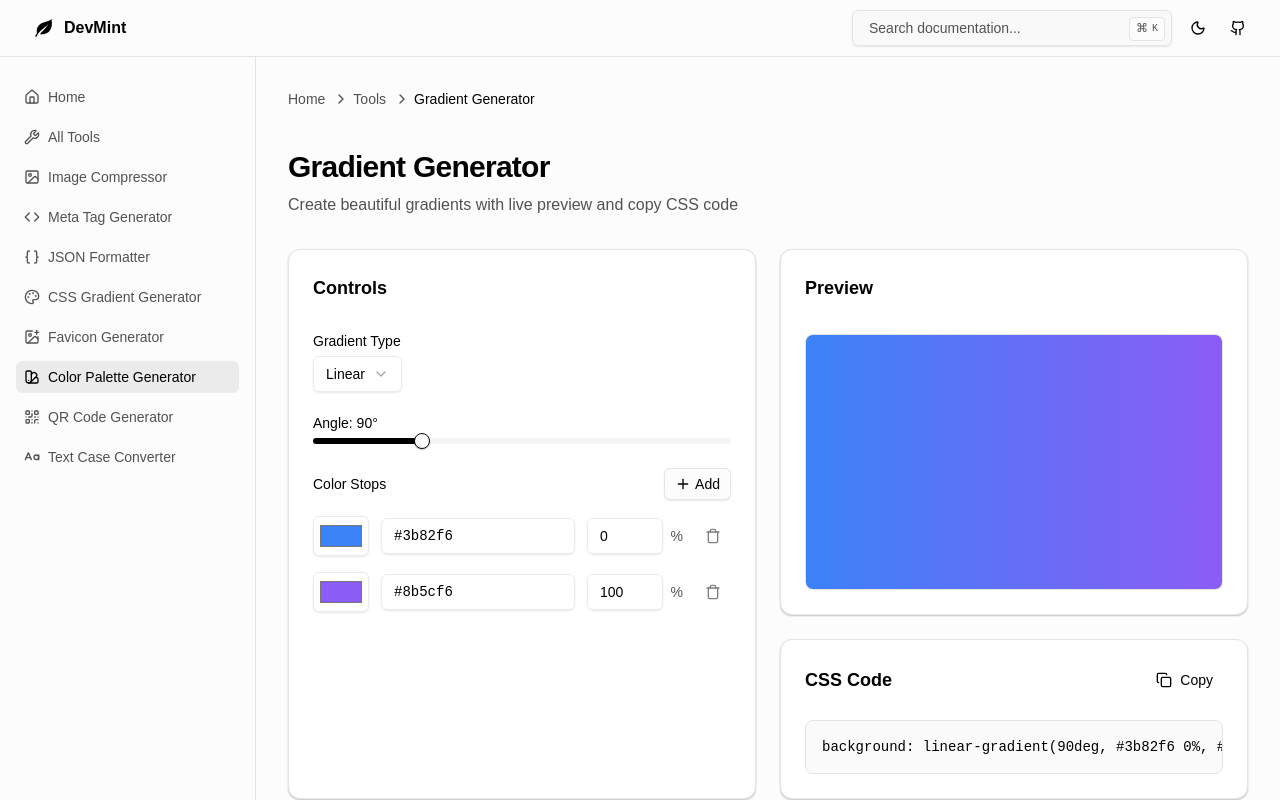
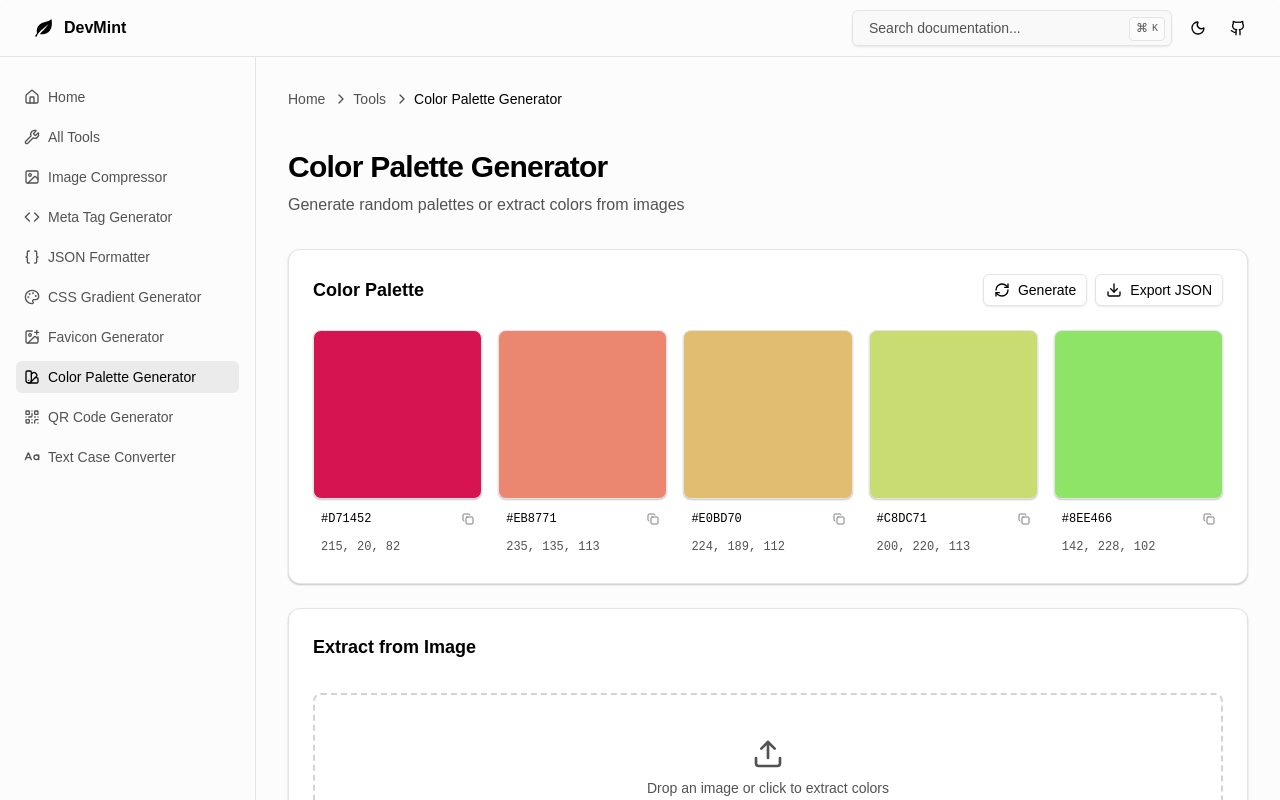
Before and after one commit to anirudhkille/DevMint.dev, a Next.js app: page /tools/color-palette in a window 1280 px wide. Shown: the top 800 px of the page. Built offline with nearby package versions, Linux system fonts and the light colour scheme.

Commit message:
completed color palette

```diff
--- a/src/app/tools/color-palette/page.tsx
+++ b/src/app/tools/color-palette/page.tsx
@@ -1,22 +1,22 @@
-import { GradientGenerator } from "@/components/features/gradient-generator";
+import { ColorPaletteGenerator } from "@/components/features/color-palette";
 import ToolPageLayout from "@/layout/tool-layout";
 import { generateMetadata } from "@/lib/metadata";
 
 export const metadata = generateMetadata({
-  title: "Gradient Generator | Devmint",
-  description: "Create beautiful gradients with live preview and copy CSS code",
-  path: "/tools/gradient-generator",
-  keywords: ["gradient generator", "minify json", "validate json"],
+  title: "Color Palette Generator | Devmint",
+  description: "Generate random palettes or extract colors from images",
+  path: "/tools/color-palette",
+  keywords: ["color palette"],
 });
 
 export default function Page() {
   return (
     <ToolPageLayout
-      title="Gradient Generator"
-      description="Create beautiful gradients with live preview and copy CSS code"
-      breadcrumbs={{ title: "Gradient Generator" }}
+      title="Color Palette Generator"
+      description="Generate random palettes or extract colors from images"
+      breadcrumbs={{ title: "Color Palette Generator" }}
     >
-      <GradientGenerator />
+      <ColorPaletteGenerator />
     </ToolPageLayout>
   );
 }
--- /dev/null
+++ b/src/components/features/color-palette.tsx
@@ -0,0 +1,231 @@
+"use client";
+
+import type React from "react";
+
+import { useState, useRef, useCallback } from "react";
+import { Button } from "@/components/ui/button";
+import { Card, CardContent, CardHeader, CardTitle } from "@/components/ui/card";
+import { RefreshCwIcon, UploadIcon, CopyIcon, CheckIcon, DownloadIcon } from "lucide-react";
+
+interface Color {
+  hex: string;
+  rgb: { r: number; g: number; b: number };
+}
+
+function generateHarmoniousPalette(): Color[] {
+  const baseHue = Math.random() * 360;
+  const colors: Color[] = [];
+
+  for (let i = 0; i < 5; i++) {
+    const hue = (baseHue + i * 30) % 360;
+    const saturation = 60 + Math.random() * 30;
+    const lightness = 40 + Math.random() * 30;
+    const { r, g, b } = hslToRgb(hue, saturation, lightness);
+    const hex = `#${r.toString(16).padStart(2, "0")}${g.toString(16).padStart(2, "0")}${b.toString(16).padStart(2, "0")}`;
+    colors.push({ hex, rgb: { r, g, b } });
+  }
+
+  return colors;
+}
+
+function hslToRgb(h: number, s: number, l: number) {
+  s /= 100;
+  l /= 100;
+  const a = s * Math.min(l, 1 - l);
+  const f = (n: number) => {
+    const k = (n + h / 30) % 12;
+    return l - a * Math.max(Math.min(k - 3, 9 - k, 1), -1);
+  };
+  return {
+    r: Math.round(f(0) * 255),
+    g: Math.round(f(8) * 255),
+    b: Math.round(f(4) * 255),
+  };
+}
+
+export function ColorPaletteGenerator() {
+  const [palette, setPalette] = useState<Color[]>(generateHarmoniousPalette);
+  const [copiedIndex, setCopiedIndex] = useState<number | null>(null);
+  const [isDragging, setIsDragging] = useState(false);
+  const fileInputRef = useRef<HTMLInputElement>(null);
+
+  const generateNewPalette = () => {
+    setPalette(generateHarmoniousPalette());
+  };
+
+  const extractFromImage = useCallback((file: File) => {
+    const reader = new FileReader();
+    reader.onload = (e) => {
+      const img = new Image();
+      img.crossOrigin = "anonymous";
+      img.onload = () => {
+        const canvas = document.createElement("canvas");
+        const ctx = canvas.getContext("2d");
+        if (!ctx) return;
+
+        canvas.width = 100;
+        canvas.height = 100;
+        ctx.drawImage(img, 0, 0, 100, 100);
+
+        const imageData = ctx.getImageData(0, 0, 100, 100).data;
+        const colorMap = new Map<string, number>();
+
+        for (let i = 0; i < imageData.length; i += 4) {
+          const r = Math.round(imageData[i] / 32) * 32;
+          const g = Math.round(imageData[i + 1] / 32) * 32;
+          const b = Math.round(imageData[i + 2] / 32) * 32;
+          const key = `${r},${g},${b}`;
+          colorMap.set(key, (colorMap.get(key) || 0) + 1);
+        }
+
+        const sortedColors = Array.from(colorMap.entries())
+          .sort((a, b) => b[1] - a[1])
+          .slice(0, 5)
+          .map(([key]) => {
+            const [r, g, b] = key.split(",").map(Number);
+            const hex = `#${r.toString(16).padStart(2, "0")}${g.toString(16).padStart(2, "0")}${b.toString(16).padStart(2, "0")}`;
+            return { hex, rgb: { r, g, b } };
+          });
+
+        setPalette(sortedColors);
+      };
+      img.src = e.target?.result as string;
+    };
+    reader.readAsDataURL(file);
+  }, []);
+
+  const handleDrop = (e: React.DragEvent) => {
+    e.preventDefault();
+    setIsDragging(false);
+    const file = e.dataTransfer.files[0];
+    if (file && file.type.startsWith("image/")) {
+      extractFromImage(file);
+    }
+  };
+
+  const copyColor = async (color: Color, index: number, format: "hex" | "rgb") => {
+    const value =
+      format === "hex" ? color.hex : `rgb(${color.rgb.r}, ${color.rgb.g}, ${color.rgb.b})`;
+    await navigator.clipboard.writeText(value);
+    setCopiedIndex(index);
+    setTimeout(() => setCopiedIndex(null), 2000);
+  };
+
+  const exportPalette = () => {
+    const json = JSON.stringify(
+      palette.map((c) => ({
+        hex: c.hex,
+        rgb: `rgb(${c.rgb.r}, ${c.rgb.g}, ${c.rgb.b})`,
+      })),
+      null,
+      2
+    );
+    const blob = new Blob([json], { type: "application/json" });
+    const url = URL.createObjectURL(blob);
+    const link = document.createElement("a");
+    link.download = "palette.json";
+    link.href = url;
+    link.click();
+    URL.revokeObjectURL(url);
+  };
+
+  return (
+    <div className="space-y-6">
+      <Card>
+        <CardHeader className="flex flex-row items-center justify-between">
+          <CardTitle className="text-lg">Color Palette</CardTitle>
+          <div className="flex gap-2">
+            <Button
+              onClick={generateNewPalette}
+              variant="outline"
+              size="sm"
+              className="gap-2 bg-transparent"
+            >
+              <RefreshCwIcon className="h-4 w-4" />
+              Generate
+            </Button>
+            <Button
+              onClick={exportPalette}
+              variant="outline"
+              size="sm"
+              className="gap-2 bg-transparent"
+            >
+              <DownloadIcon className="h-4 w-4" />
+              Export JSON
+            </Button>
+          </div>
+        </CardHeader>
+        <CardContent>
+          <div className="grid grid-cols-5 gap-4">
+            {palette.map((color, index) => (
+              <div key={index} className="space-y-2">
+                <div
+                  className="aspect-square w-full rounded-lg border shadow-sm transition-transform hover:scale-105"
+                  style={{ backgroundColor: color.hex }}
+                />
+                <div className="space-y-1">
+                  <button
+                    onClick={() => copyColor(color, index, "hex")}
+                    className="hover:bg-accent/50 flex w-full items-center justify-between rounded px-2 py-1 font-mono text-xs"
+                  >
+                    <span>{color.hex.toUpperCase()}</span>
+                    {copiedIndex === index ? (
+                      <CheckIcon className="h-3 w-3" />
+                    ) : (
+                      <CopyIcon className="h-3 w-3 opacity-50" />
+                    )}
+                  </button>
+                  <button
+                    onClick={() => copyColor(color, index, "rgb")}
+                    className="text-muted-foreground hover:bg-accent/50 flex w-full items-center justify-between rounded px-2 py-1 font-mono text-xs"
+                  >
+                    <span>
+                      {color.rgb.r}, {color.rgb.g}, {color.rgb.b}
+                    </span>
+                  </button>
+                </div>
+              </div>
+            ))}
+          </div>
+        </CardContent>
+      </Card>
+
+      <Card>
+        <CardHeader>
+          <CardTitle className="text-lg">Extract from Image</CardTitle>
+        </CardHeader>
+        <CardContent>
+          <div
+            className={`flex min-h-[150px] cursor-pointer flex-col items-center justify-center rounded-lg border-2 border-dashed transition-colors ${
+              isDragging
+                ? "border-primary bg-primary/10"
+                : "border-muted-foreground/25 hover:border-muted-foreground/50"
+            }`}
+            onDragOver={(e) => {
+              e.preventDefault();
+              setIsDragging(true);
+            }}
+            onDragLeave={() => setIsDragging(false)}
+            onDrop={handleDrop}
+            onClick={() => fileInputRef.current?.click()}
+          >
+            <input
+              ref={fileInputRef}
+              type="file"
+              accept="image/*"
+              onChange={(e) => {
+                const file = e.target.files?.[0];
+                if (file) extractFromImage(file);
+              }}
+              className="hidden"
+            />
+            <UploadIcon className="text-muted-foreground h-8 w-8" />
+            <p className="text-muted-foreground mt-2 text-sm">
+              Drop an image or click to extract colors
+            </p>
+          </div>
+        </CardContent>
+      </Card>
+    </div>
+  );
+}
```
